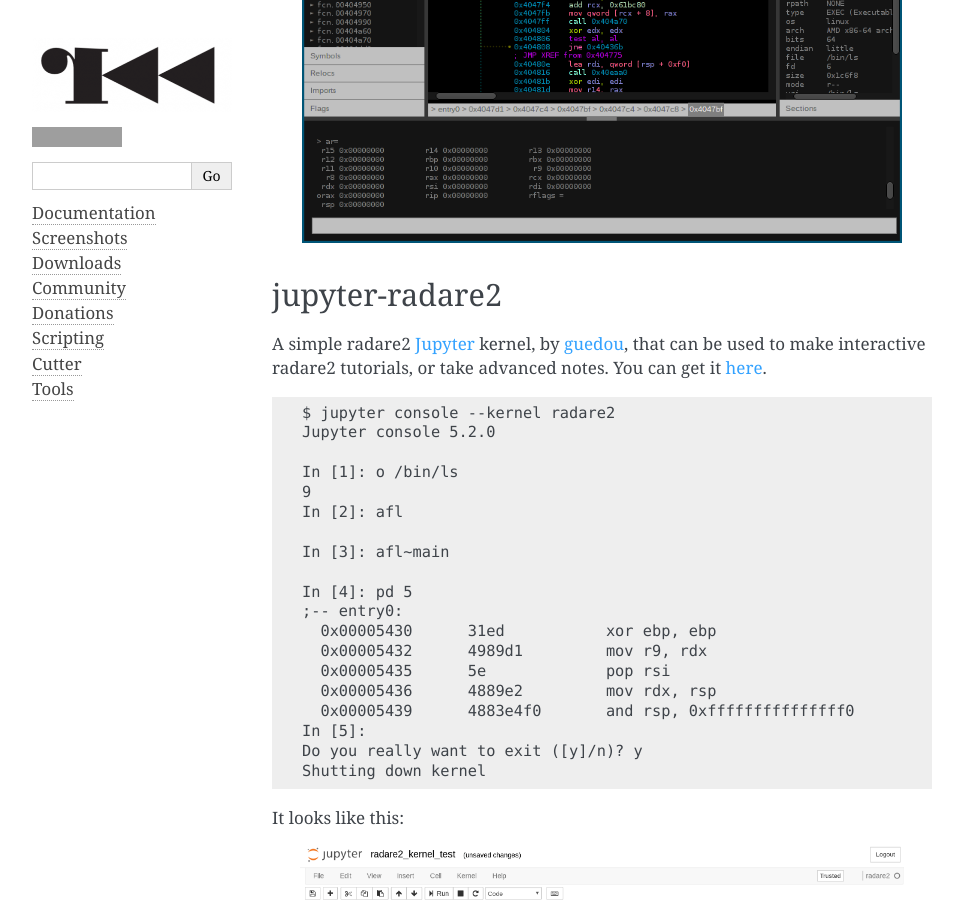
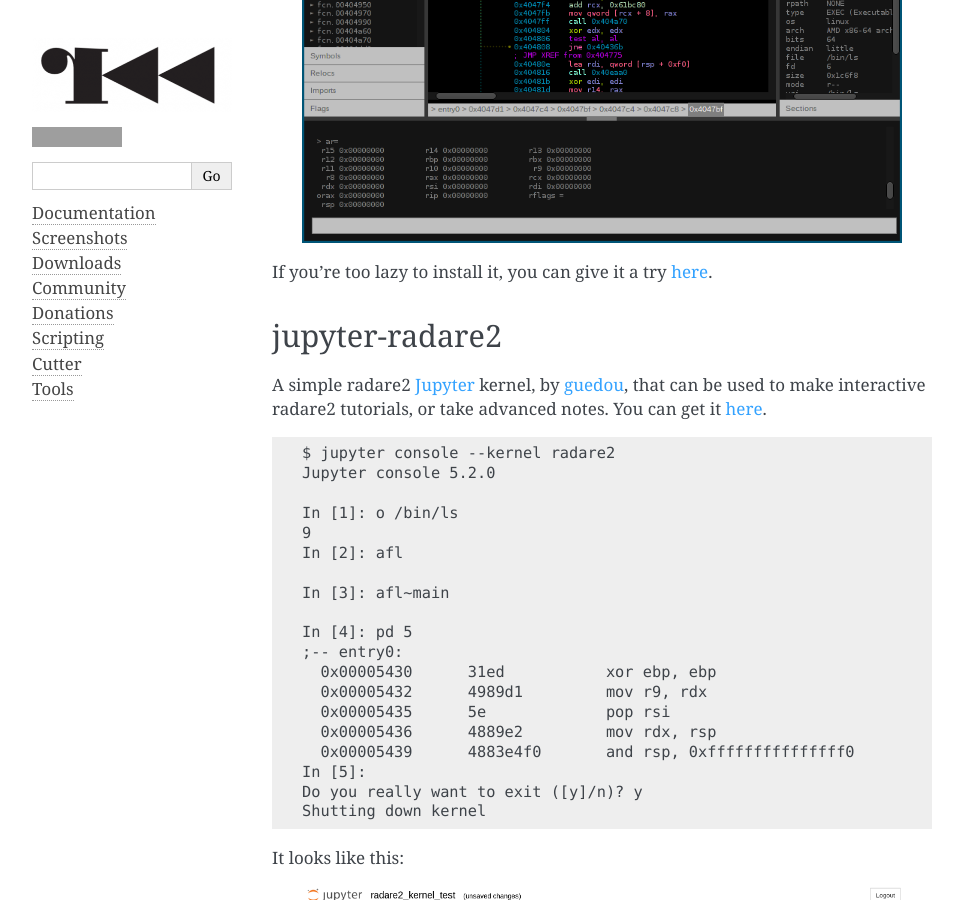
Before and after one commit to radareorg/radareorg, a Sphinx documentation site: the page built from source/tools.rst, in a window 1280 px wide and 900 px high, scrolled down 944 px. Shown: the whole window, without its empty margins (148-1111 px from the left). Built offline with Sphinx 7.4.7, drawn with Linux system fonts in a browser that asks for light colours; grey boxes are pictures that could not be loaded.

Commit message:
Add a link to the cloud

```diff
--- a/source/tools.rst
+++ b/source/tools.rst
@@ -38,6 +38,8 @@
   :alt: webui screenshot
   :scale: 75 %
   :align: center
+
+If you're too lazy to install it, you can give it a try `here <http://cloud.radare.org/beta/>`__.
 
 jupyter-radare2
 ---------------
```
